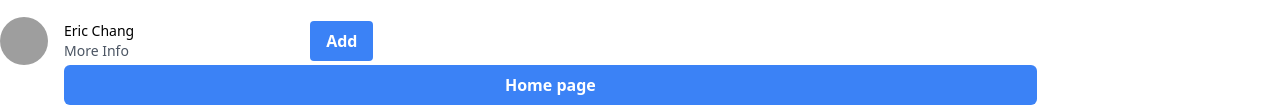
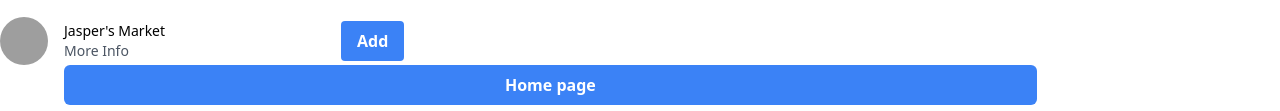
Before and after one commit to darkimpow/facebook-tailwind, a website: page setup.html in a window 1280 px wide. Shown: the part 634-745 px from the top of the page. Drawn offline with Linux system fonts and the light colour scheme; grey boxes are pictures that could not be loaded; some icons are missing.

Commit message:
typo error for jaspers market page 2 line 195

```diff
--- a/setup.html
+++ b/setup.html
@@ -192,7 +192,7 @@
           </div>
         </div>
         <div class="ml-4">
-          <h2 class="text-sm font-medium">Eric Chang</h2>
+          <h2 class="text-sm font-medium">Jasper's Market</h2>
           <div class="text-sm text-gray-600">More Info</div>
         </div>
         <div class="ml-4">
```
